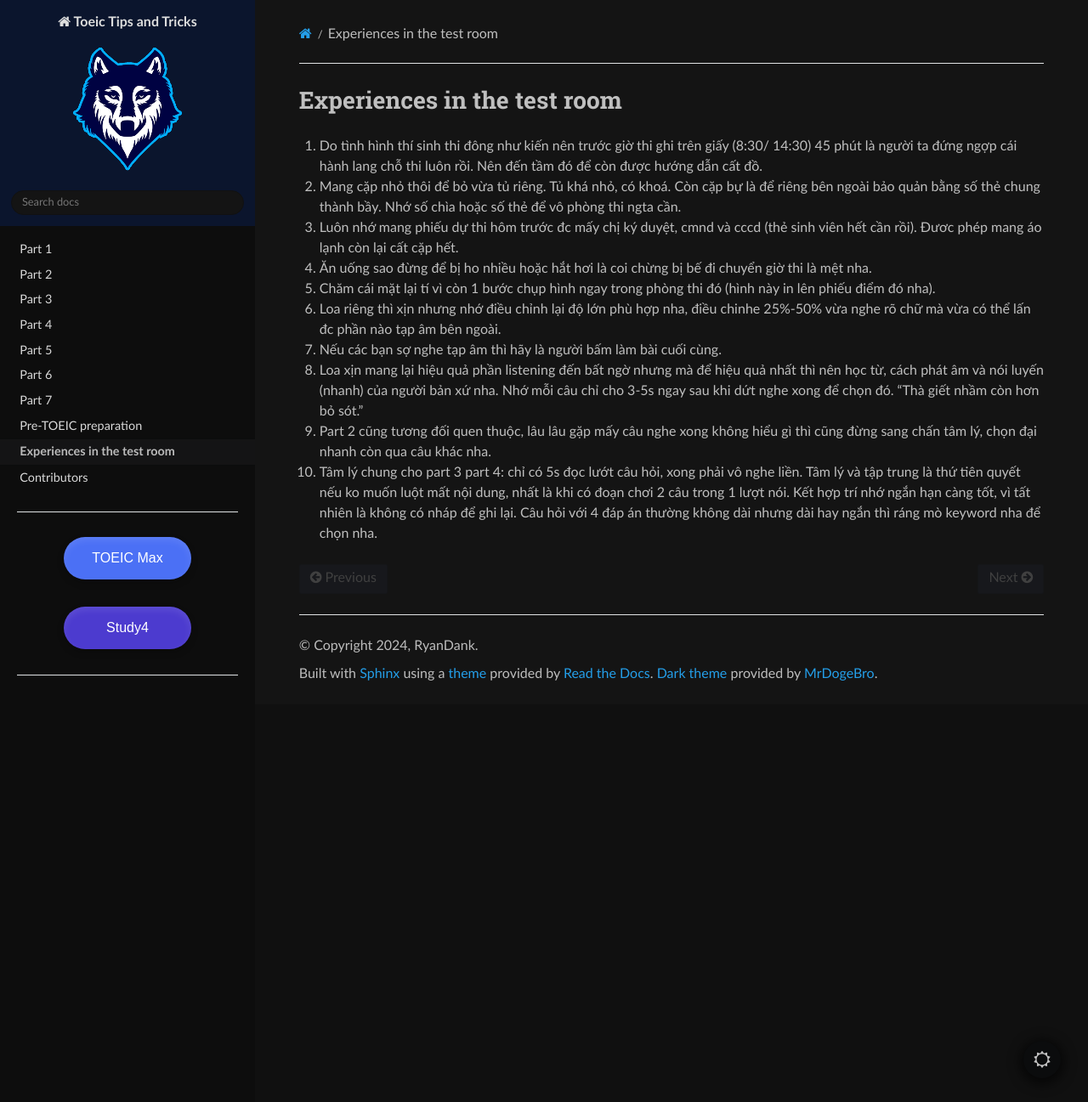
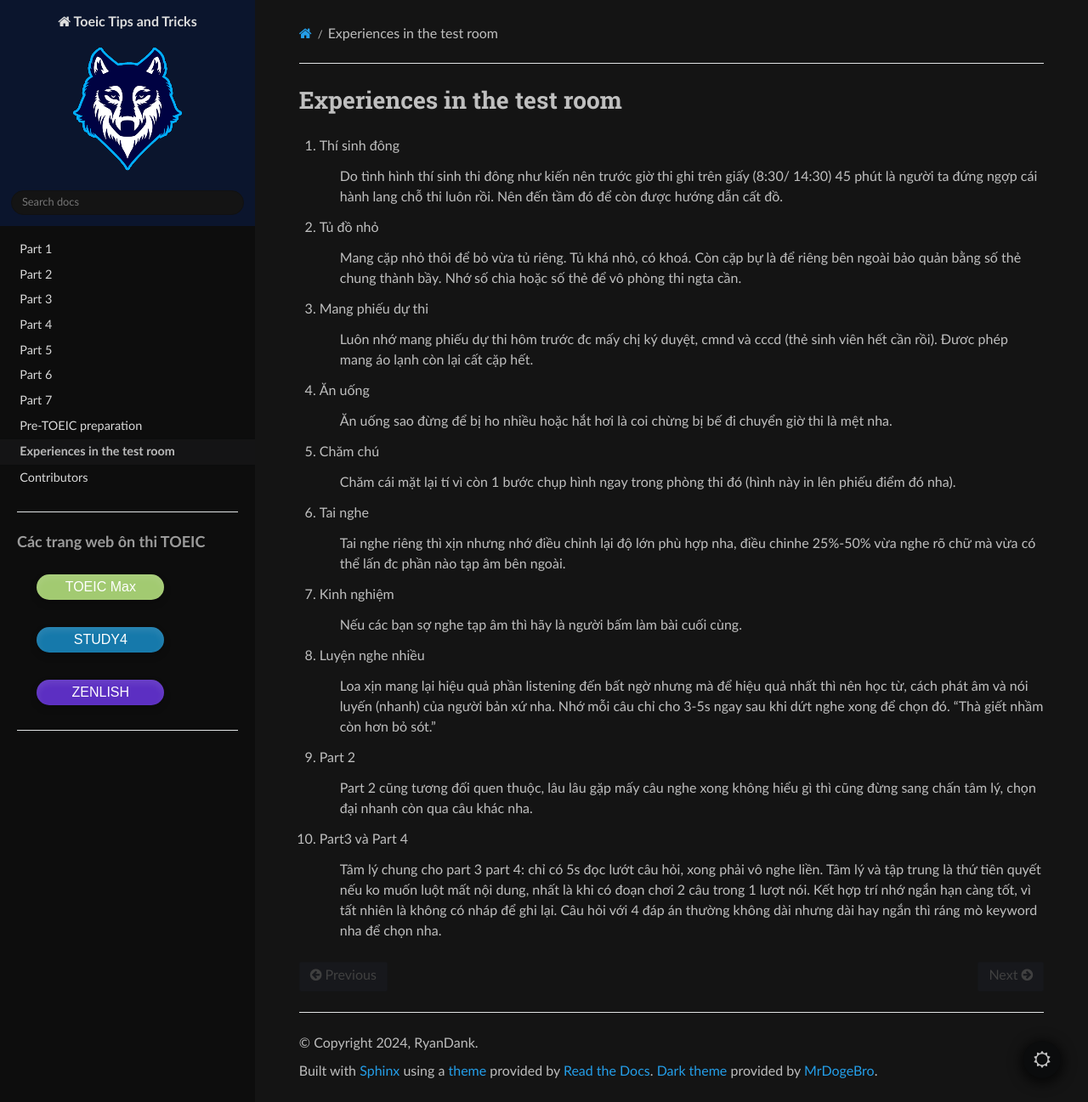
Before and after one commit to ryanjtr/ToeicTipsAndTricks, a Sphinx documentation site: the page built from docs/source/Contents/testroom.rst, in a window 1280 px wide and 1297 px high. Shown: the whole window at 85% size. Built offline with Sphinx 7.4.7 and the Read the Docs theme 2.0.0, drawn with Linux system fonts in a browser that asks for light colours.

Commit message:
add button zenlish

```diff
--- a/docs/source/Contents/testroom.rst
+++ b/docs/source/Contents/testroom.rst
@@ -1,22 +1,42 @@
 Experiences in the test room
 ~~~~~~~~~~~~~~~~~~~~~~~~~~~~~~~~~
 
-#. Do tình hình thí sinh thi đông như kiến nên trước giờ thi ghi trên giấy (8:30/ 14:30) 45 phút là người ta đứng ngợp cái hành lang chỗ thi luôn rồi. Nên đến tầm đó để còn được hướng dẫn cất đồ.
+#. Thí sinh đông
 
-#. Mang cặp nhỏ thôi để bỏ vừa tủ riêng. Tủ khá nhỏ, có khoá. Còn cặp bự là để riêng bên ngoài bảo quản bằng số thẻ chung thành bầy. Nhớ số chìa hoặc số thẻ để vô phòng thi ngta cần.
+    Do tình hình thí sinh thi đông như kiến nên trước giờ thi ghi trên giấy (8:30/ 14:30) 45 phút là người ta đứng ngợp cái hành lang chỗ thi luôn rồi. Nên đến tầm đó để còn được hướng dẫn cất đồ.
 
-#. Luôn nhớ mang phiếu dự thi hôm trước đc mấy chị ký duyệt, cmnd và cccd (thẻ sinh viên hết cần rồi). Đươc phép mang áo lạnh còn lại cất cặp hết.
+#. Tủ đồ nhỏ
 
-#. Ăn uống sao đừng để bị ho nhiều hoặc hắt hơi là coi chừng bị bế đi chuyển giờ thi là mệt nha.
+    Mang cặp nhỏ thôi để bỏ vừa tủ riêng. Tủ khá nhỏ, có khoá. Còn cặp bự là để riêng bên ngoài bảo quản bằng số thẻ chung thành bầy. Nhớ số chìa hoặc số thẻ để vô phòng thi ngta cần.
 
-#. Chăm cái mặt lại tí vì còn 1 bước chụp hình ngay trong phòng thi đó (hình này in lên phiếu điểm đó nha).
+#. Mang phiếu dự thi
 
-#. Loa riêng thì xịn nhưng nhớ điều chỉnh lại độ lớn phù hợp nha, điều chinhe 25%-50% vừa nghe rõ chữ mà vừa có thể lấn đc phần nào tạp âm bên ngoài.
+    Luôn nhớ mang phiếu dự thi hôm trước đc mấy chị ký duyệt, cmnd và cccd (thẻ sinh viên hết cần rồi). Đươc phép mang áo lạnh còn lại cất cặp hết.
 
-#. Nếu các bạn sợ nghe tạp âm thì hãy là người bấm làm bài cuối cùng.
+#. Ăn uống
 
-#. Loa xịn mang lại hiệu quả phần listening đến bất ngờ nhưng mà để hiệu quả nhất thì nên học từ, cách phát âm và nói luyến (nhanh) của người bản xứ nha. Nhớ mỗi câu chỉ cho 3-5s ngay sau khi dứt nghe xong để chọn đó. “Thà giết nhầm còn hơn bỏ sót.”
+    Ăn uống sao đừng để bị ho nhiều hoặc hắt hơi là coi chừng bị bế đi chuyển giờ thi là mệt nha.
 
-#. Part 2 cũng tương đối quen thuộc, lâu lâu gặp mấy câu nghe xong không hiểu gì thì cũng đừng sang chấn tâm lý, chọn đại nhanh còn qua câu khác nha.
+#. Chăm chú
 
-#. Tâm lý chung cho part 3 part 4: chỉ có 5s đọc lướt câu hỏi, xong phải vô nghe liền. Tâm lý và tập trung là thứ tiên quyết nếu ko muốn luột mất nội dung, nhất là khi có đoạn chơi 2 câu trong 1 lượt nói. Kết hợp trí nhớ ngắn hạn càng tốt, vì tất nhiên là không có nháp để ghi lại. Câu hỏi với 4 đáp án thường không dài nhưng dài hay ngắn thì ráng mò keyword nha để chọn nha.
+    Chăm cái mặt lại tí vì còn 1 bước chụp hình ngay trong phòng thi đó (hình này in lên phiếu điểm đó nha).
+
+#. Tai nghe
+
+    Tai nghe riêng thì xịn nhưng nhớ điều chỉnh lại độ lớn phù hợp nha, điều chinhe 25%-50% vừa nghe rõ chữ mà vừa có thể lấn đc phần nào tạp âm bên ngoài.
+
+#. Kinh nghiệm
+
+    Nếu các bạn sợ nghe tạp âm thì hãy là người bấm làm bài cuối cùng.
+
+#. Luyện nghe nhiều
+
+    Loa xịn mang lại hiệu quả phần listening đến bất ngờ nhưng mà để hiệu quả nhất thì nên học từ, cách phát âm và nói luyến (nhanh) của người bản xứ nha. Nhớ mỗi câu chỉ cho 3-5s ngay sau khi dứt nghe xong để chọn đó. “Thà giết nhầm còn hơn bỏ sót.”
+
+#. Part 2
+
+    Part 2 cũng tương đối quen thuộc, lâu lâu gặp mấy câu nghe xong không hiểu gì thì cũng đừng sang chấn tâm lý, chọn đại nhanh còn qua câu khác nha.
+
+#. Part3 và Part 4
+
+    Tâm lý chung cho part 3 part 4: chỉ có 5s đọc lướt câu hỏi, xong phải vô nghe liền. Tâm lý và tập trung là thứ tiên quyết nếu ko muốn luột mất nội dung, nhất là khi có đoạn chơi 2 câu trong 1 lượt nói. Kết hợp trí nhớ ngắn hạn càng tốt, vì tất nhiên là không có nháp để ghi lại. Câu hỏi với 4 đáp án thường không dài nhưng dài hay ngắn thì ráng mò keyword nha để chọn nha.
--- a/docs/source/_static/custom.css
+++ b/docs/source/_static/custom.css
@@ -1,4 +1,4 @@
 /* make the page width fill the window */
 .wy-nav-content {
     max-width: none;
-    }
+}
--- a/docs/source/_templates/layout.html
+++ b/docs/source/_templates/layout.html
@@ -188,23 +188,34 @@ content_root }}"{% endif %}>
                     <!-- Custom HTML starts here -->
                     <div style="margin: auto; padding-left:20px; padding-right:20px; width:100%">
                         <hr>
-                        <div style="margin:auto; text-align: center;">
+                        <div style="margin:auto; text-align: left;">
+                            <p style="font-size: 18px; font-weight: bold; margin-bottom: 20px;">
+                                Các trang web ôn thi TOEIC
+                            </p>
                             <a href="https://vi.toeicmax.com/" target="_blank" style="text-decoration: none;">
                                 <button
-                                    style="width: 150px; height: 50px; background-color: #4B70F5; color: white; font-size: 16px; border: none; cursor: pointer; border-radius: 30px; box-shadow: 0 4px 8px rgba(0, 0, 0, 0.2), inset 0 4px 8px rgba(255, 255, 255, 0.1); margin-bottom: 20px;">
+                                    style="width: 150px; height: 30px; background-color: #A2CA71; color: white; font-size: 16px; border: none; cursor: pointer; border-radius: 30px; box-shadow: 0 4px 8px rgba(0, 0, 0, 0.2), inset 0 4px 8px rgba(255, 255, 255, 0.1); margin-bottom: 20px;">
                                     TOEIC Max
                                 </button>
                             </a>
                             <a href="https://www.study4.com/" target="_blank" style="text-decoration: none;">
                                 <button
-                                    style="width: 150px; height: 50px; background-color: #4C3BCF; color: white; font-size: 16px; border: none; cursor: pointer; border-radius: 30px; box-shadow: 0 4px 8px rgba(0, 0, 0, 0.2), inset 0 4px 8px rgba(255, 255, 255, 0.1);">
-                                    Study4
+                                    style="width: 150px; height: 30px; background-color: #1679AB; color: white; font-size: 16px; border: none; cursor: pointer; border-radius: 30px; box-shadow: 0 4px 8px rgba(0, 0, 0, 0.2), inset 0 4px 8px rgba(255, 255, 255, 0.1);margin-bottom: 20px;">
+                                    STUDY4
+                                </button>
+                            </a>
+                            <a href="https://zenlishtoeic.vn/test-online-new/" target="_blank"
+                                style="text-decoration: none;">
+                                <button
+                                    style="width: 150px; height: 30px; background-color: #5C2FC2; color: white; font-size: 16px; border: none; cursor: pointer; border-radius: 30px; box-shadow: 0 4px 8px rgba(0, 0, 0, 0.2), inset 0 4px 8px rgba(255, 255, 255, 0.1);">
+                                    ZENLISH
                                 </button>
                             </a>
                         </div>
                         <hr>
                     </div>
                     <!-- Custom HTML ends here -->
+
 
 
 
--- a/docs/source/conf.py
+++ b/docs/source/conf.py
@@ -46,6 +46,3 @@ html_css_files = [
 html_js_files = [
     'scripts.js',
 ]
-
-# def setup(app):
-#     app.add_css_file("custom.css")
```
